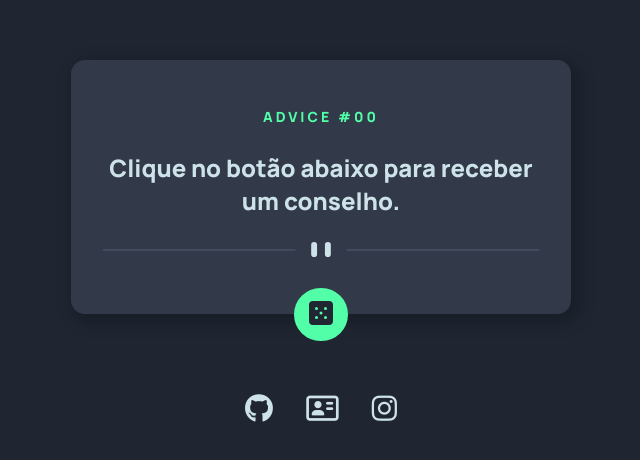
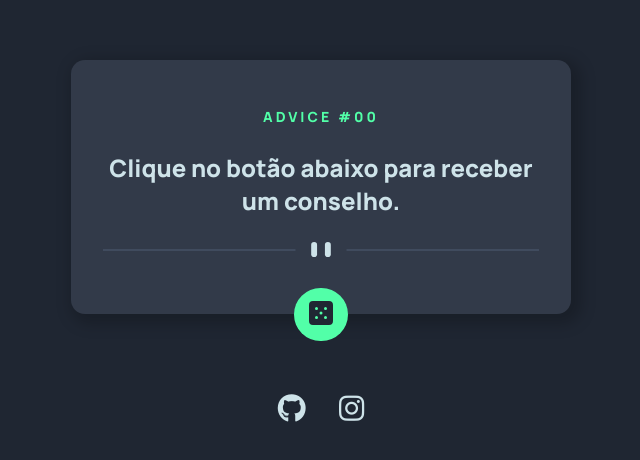
Before and after one commit to DiogoSilas/adviceGenerator, a plain HTML site: page index.html in a window 1280 px wide. Shown: the part 158-618 px from the top of the page, without its empty margins (319-959 px from the left). Drawn offline with Linux system fonts and the light colour scheme.

Commit message:
Remoção do icone para o meu portfólio.

```diff
--- a/index.html
+++ b/index.html
@@ -30,7 +30,6 @@
         </section>
         <footer class="footer">
             <a class="rede-social" href="https://github.com/DiogoSilas/adviceGenerator" target="_blank"><i class="fa-brands fa-github"></i></a>
-            <a href="https://diogosilas.github.io/software-development-portfolio/" class="rede-social" target="_blank"><i class="fa-regular fa-address-card"></i></a>
             <a class="rede-social" href="https://www.instagram.com/diogosilas_ds/" target="_blank"><i class="fa-brands fa-instagram"></i></a>
         </footer>
     </main>
```
